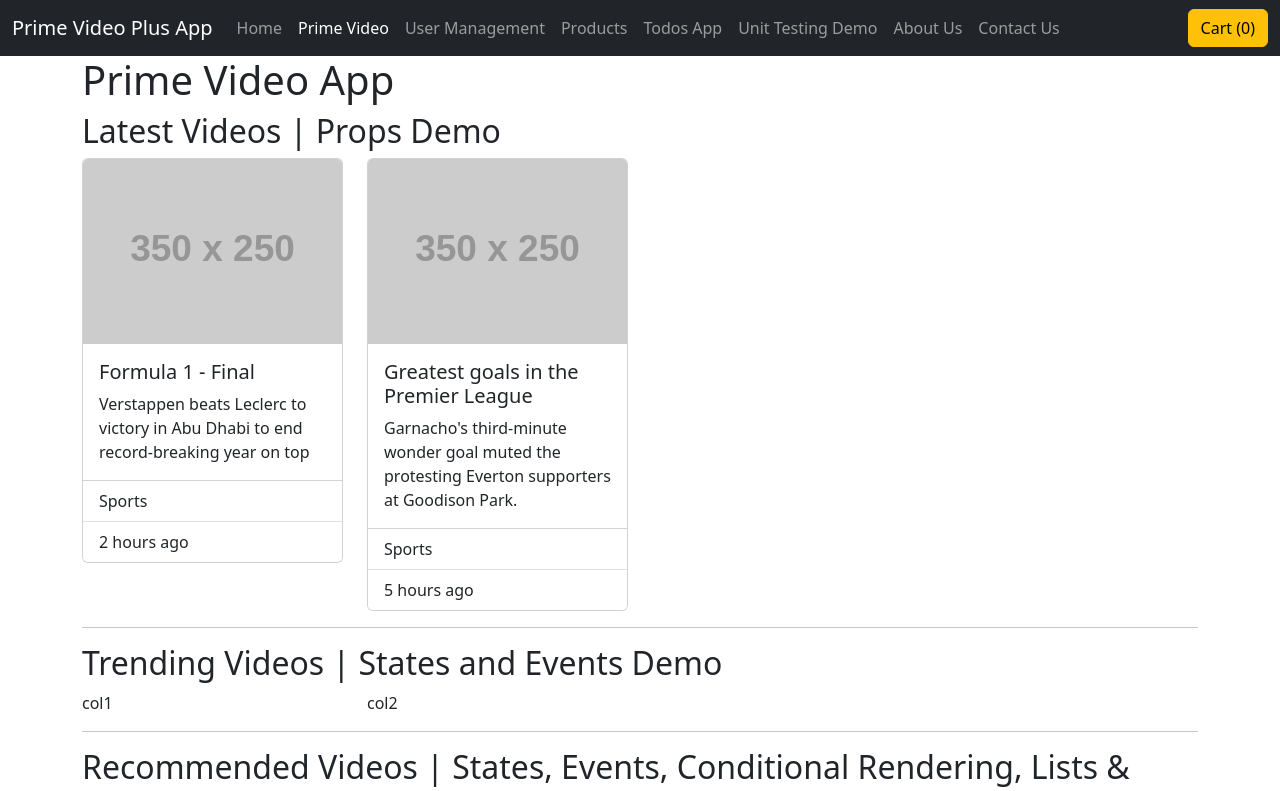
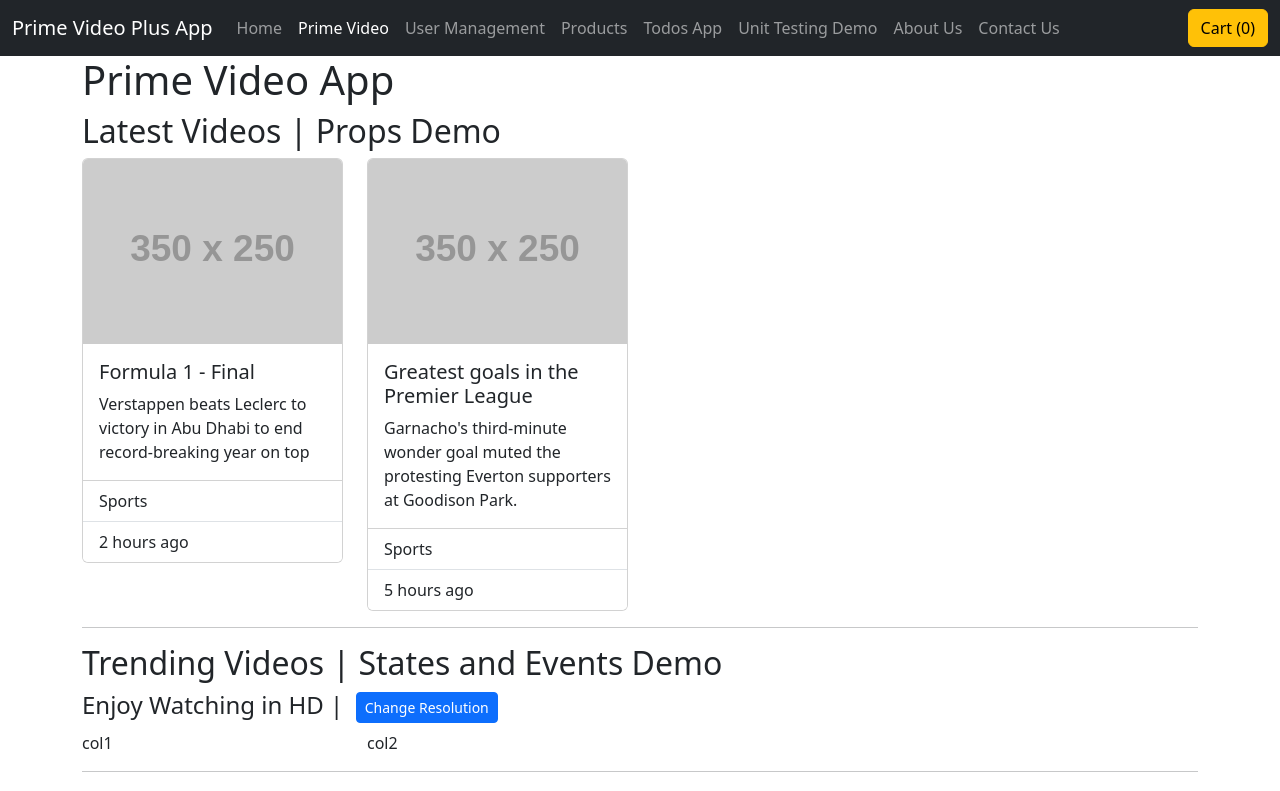
Before and after one commit to ikiviki/prime-video-plus-react, a React (Create React App) app: page /prime-video in a window 1280 px wide. Shown: the top 791 px of the page. Built offline with nearby package versions, Linux system fonts and the light colour scheme.

Commit message:
States example [Day7]

```diff
--- a/src/pages/PrimeVideoPage/components/TrendingVideoList.js
+++ b/src/pages/PrimeVideoPage/components/TrendingVideoList.js
@@ -1,7 +1,22 @@
+import { useState } from "react";
 
 const TrendingVideoList = () => {
+  // State is a component wide updateable data.
+  // Whenever the state is updated -> the UI will update.
+  const [resolution, setResolution] = useState("HD");
+  const handleResolution = () => {
+    // Updating the state using the setter.
+    setResolution("4k");
+  };
+
   return (
     <div className="row">
+      <h4>
+        Enjoy Watching in {resolution} | &nbsp;
+        <button className="btn btn-primary btn-sm" onClick={handleResolution}>
+          Change Resolution
+        </button>
+      </h4>
       <div className="col-md-3">col1</div>
       <div className="col-md-3">col2</div>
     </div>
```
